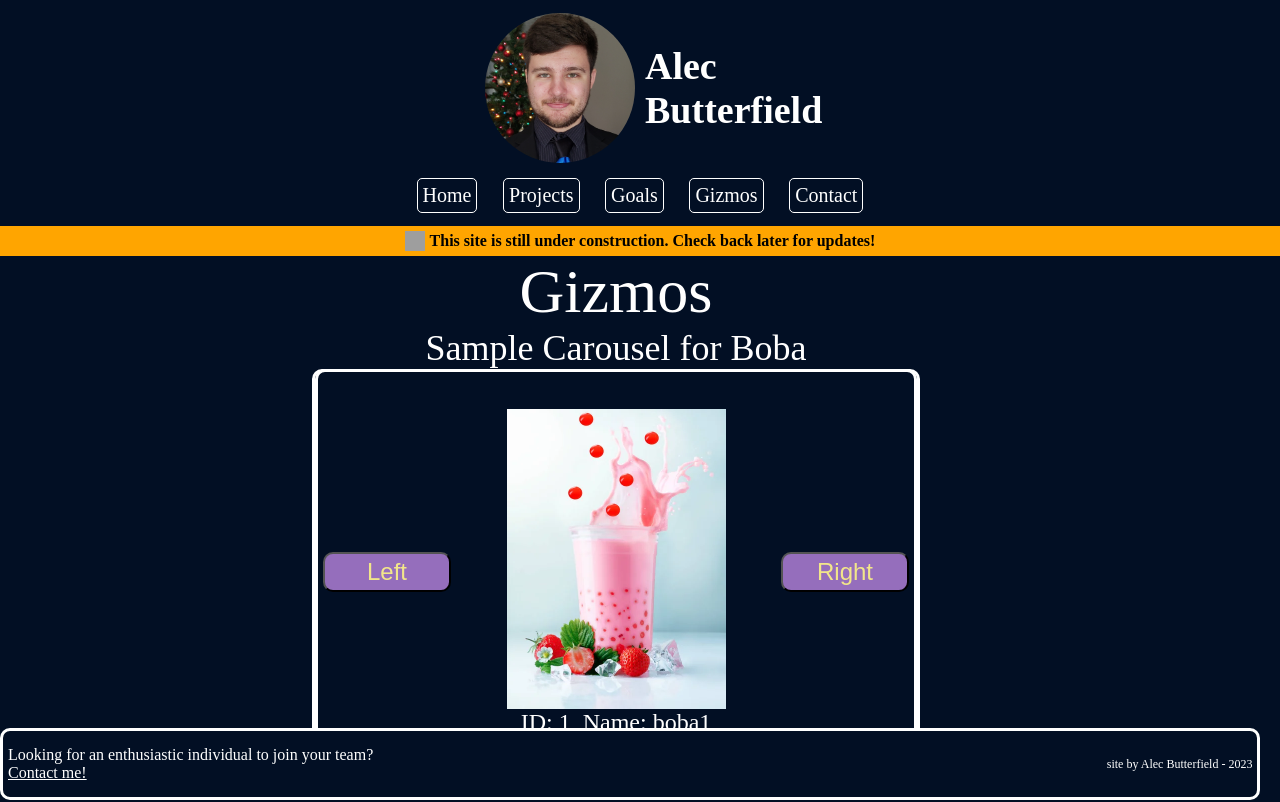
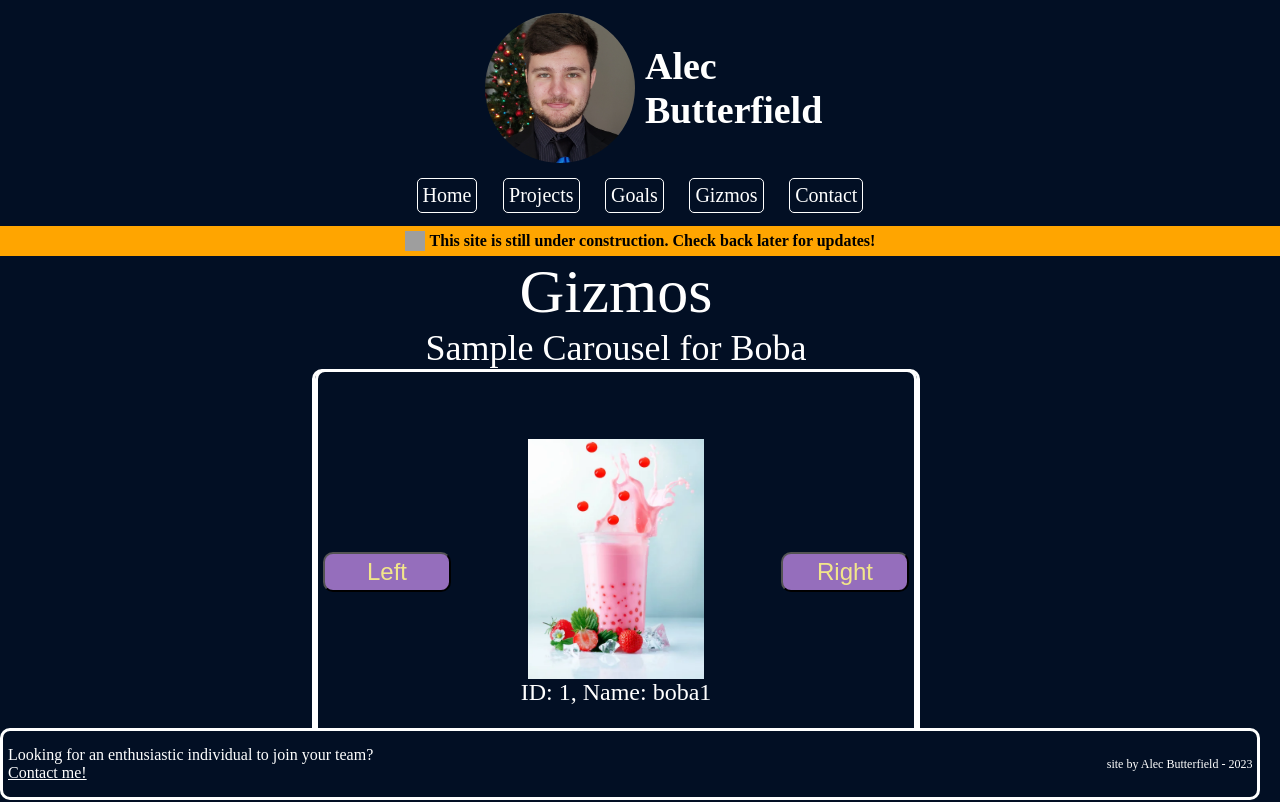
Before and after one commit to AB-Butterfield/alec-butterfield-personal-site, a React (Create React App) app: page /gizmos in a window 1280 px wide. Shown: the top 802 px of the page. Built offline with nearby package versions, Linux system fonts and the light colour scheme; grey boxes are pictures that could not be loaded.

Commit message:
Gizmos styling updated, preparing for Pass Turn functionality

```diff
--- a/less/gizmos.less
+++ b/less/gizmos.less
@@ -84,11 +84,11 @@
 }
 
 .gizmos-single-boba-img {
-    display:block;
+    display:flex;
     max-width: 300px;
     max-height: 300px;
     width:auto;
-    height:auto;
+    height:30vh;
     transition: 200ms opacity ease-in-out;
     transition-delay: 200ms;
 }
--- a/public/styles.css
+++ b/public/styles.css
@@ -138,11 +138,11 @@
   max-width: 95vw;
 }
 .gizmos-single-boba-img {
-  display: block;
+  display: flex;
   max-width: 300px;
   max-height: 300px;
   width: auto;
-  height: auto;
+  height: 30vh;
   transition: 200ms opacity ease-in-out;
   transition-delay: 200ms;
 }
--- a/src/components/Toontown.js
+++ b/src/components/Toontown.js
@@ -14,7 +14,8 @@ export default function Toontown(props) {
         {
             cogId: 0,
             cogLevel: 1,
-            cogHP: 25
+            cogHP: 25,
+            cogTargettedGags: []
         },
         {
             cogId: 1,
@@ -90,7 +91,6 @@ export default function Toontown(props) {
     })
 
     let toontownCogs = cogList.map(cog => {
-        let cogInfo = cogList
 
         return (
             <ToontownSingleCog
@@ -113,6 +113,7 @@ export default function Toontown(props) {
     }
 
     function handlePassTurn() {
+
         //What to handle when passing turn:
         //Set cogs as Trapped, set cogs as Lured
         //Un-lure cogs and deal additional damage if not sound
--- a/src/components/ToontownSingleCog.js
+++ b/src/components/ToontownSingleCog.js
@@ -2,7 +2,7 @@ import React from "react";
 
 export default function ToontownSingleCog(props) {
     const {cogId, cogLevel, cogHP} = props.cog
-    console.log("Cog props: ", props)
+    // console.log("Cog props: ", props)
 
     return (
         <div className="gizmos-toontown-single-cog">Single Cog
--- a/src/components/ToontownSingleToon.js
+++ b/src/components/ToontownSingleToon.js
@@ -4,7 +4,6 @@ export default function ToontownSingleToon(props) {
 
     const {gagName, gagValue, cogTarget, toonId} = props.toon
 
-    console.log("propsToonId: ", props.currentToon)
     // const isMyTurn = props.currentToon = toonId ? toonId : "not-my-turn"
     // useEffect(() => {
     //     console.log('Updating info...')
```
